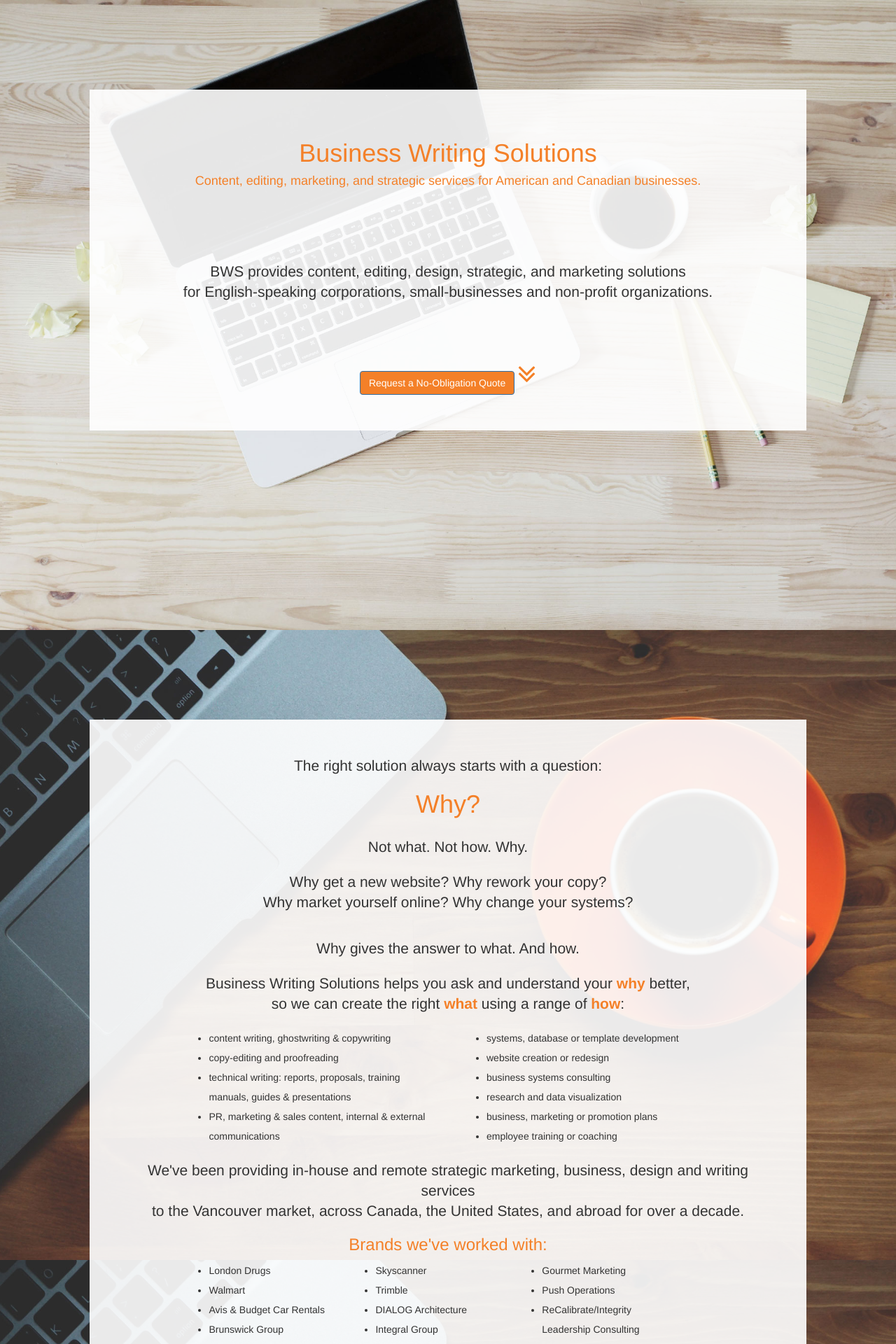
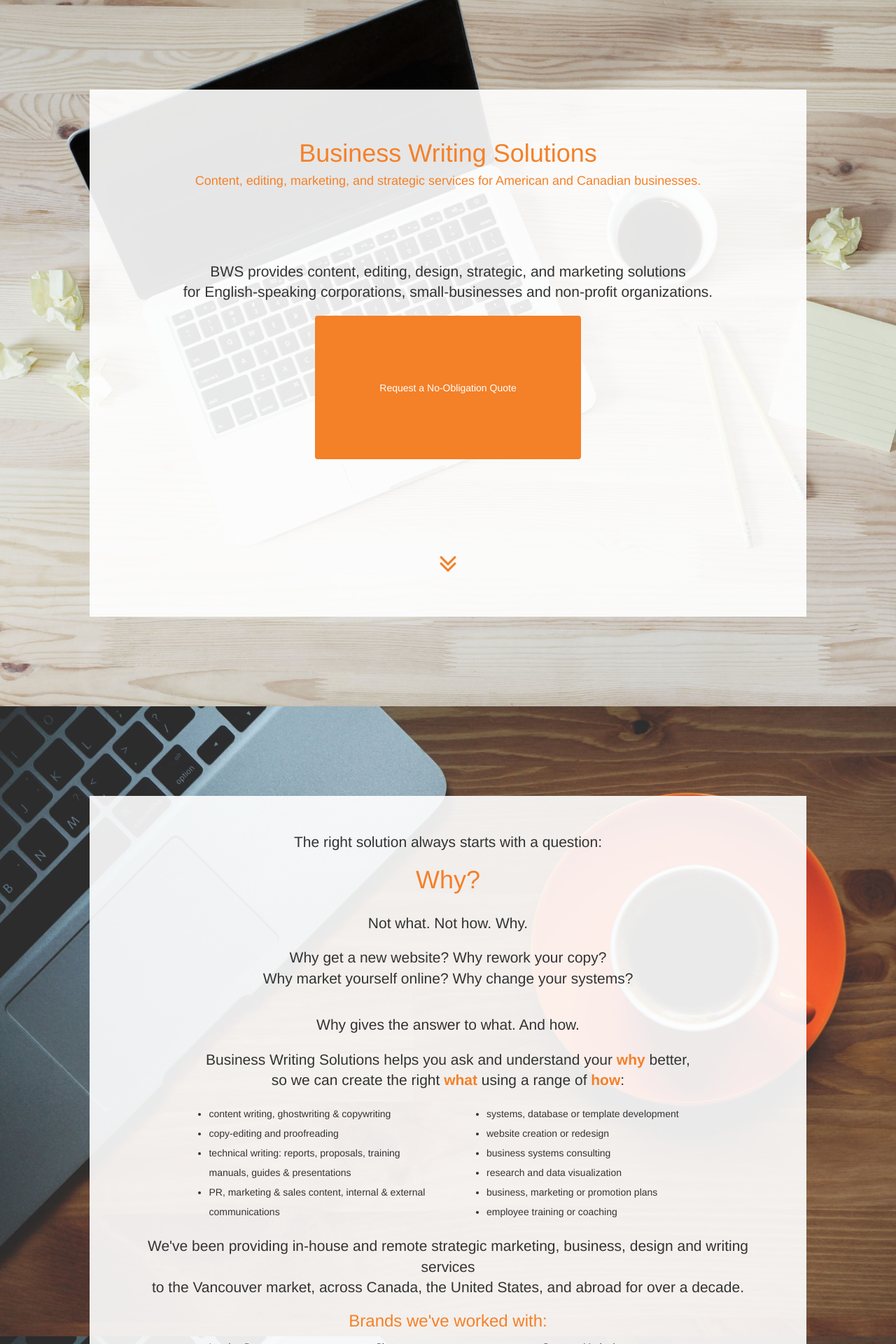
Before and after one commit to kaiewiggins/businesswriting, a Jekyll site: the page built from index.html, in a window 1280 px wide. Shown: the top 1920 px of the page at 70% size. Built offline with Jekyll 4.4.1, drawn with Linux system fonts in a browser that asks for light colours; nearby versions of some CDN libraries.

Commit message:
Update index.html

```diff
--- a/index.html
+++ b/index.html
@@ -15,8 +15,8 @@ title: US and Canadian Business Writing Solutions
           </p></div><!--end row-->
             <p><br /><br /> </p>
           <p  class="lead">BWS provides content, editing, design, strategic, and marketing solutions<br> for English-speaking corporations, small-businesses and non-profit organizations.</p>
-        			 <a role="button" class="btn btn-primary mx-auto d-block" style="background-color: #f48028;" alt="Request a No-Obligation Quote" href="#contactme">Request a No-Obligation Quote</a>
-
+ <a role="button" class="btn btn-primary mx-auto d-block" style="background-color: #f48028; border: none; color: white; padding: 10%; text-align: center; text-decoration: none;" alt="Request a No-Obligation Quote" href="#contactme">Request a No-Obligation Quote</a>
+            <p><br /><br /> </p>
 		<i class="fa fa-angle-double-down" style="color: #f48028;  font-size: 3em; padding: 1.5em 0em 0em 0em"></i>
         </div><!--close text-center-->
 </div><!--close first background img-->
```
